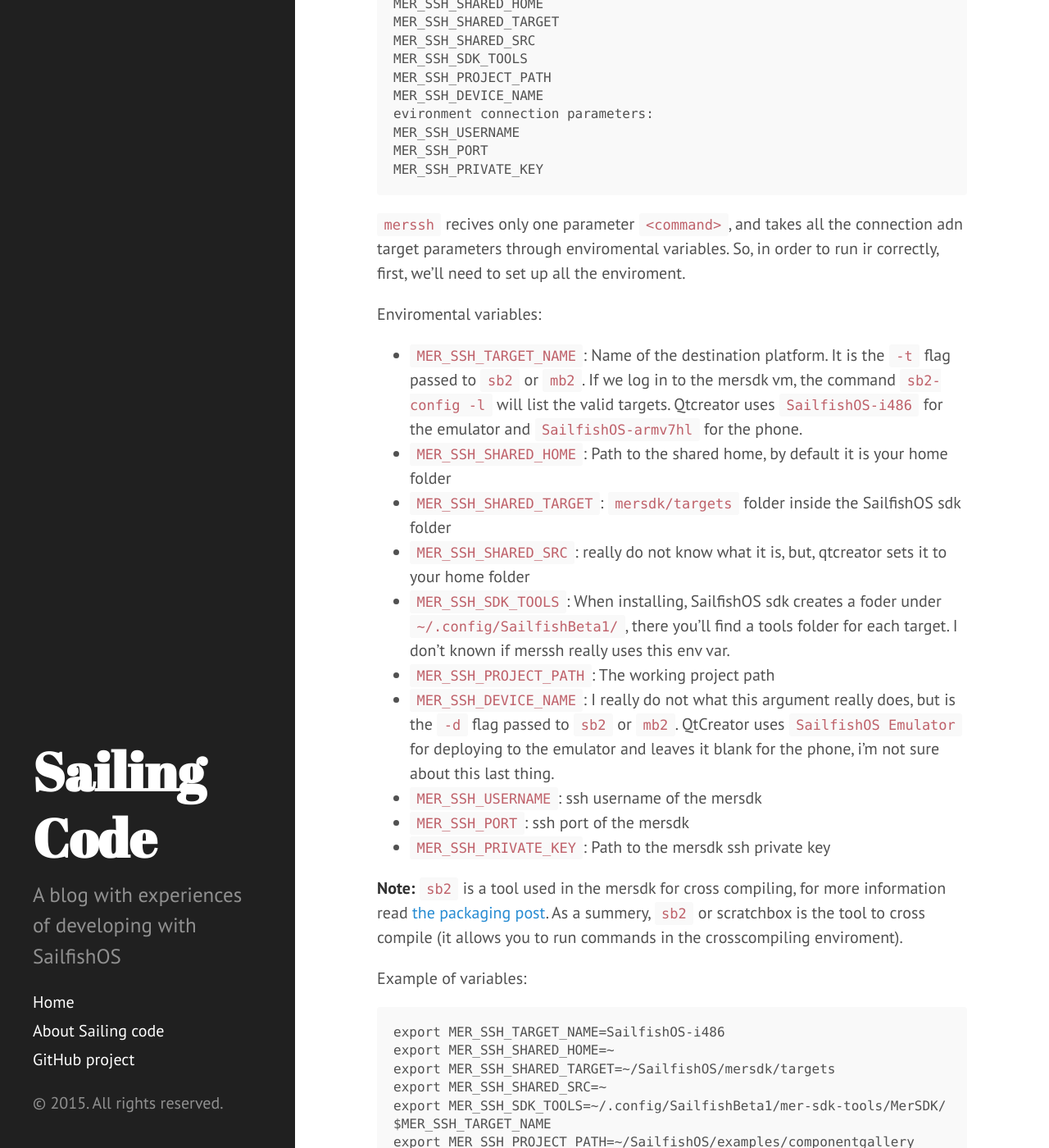
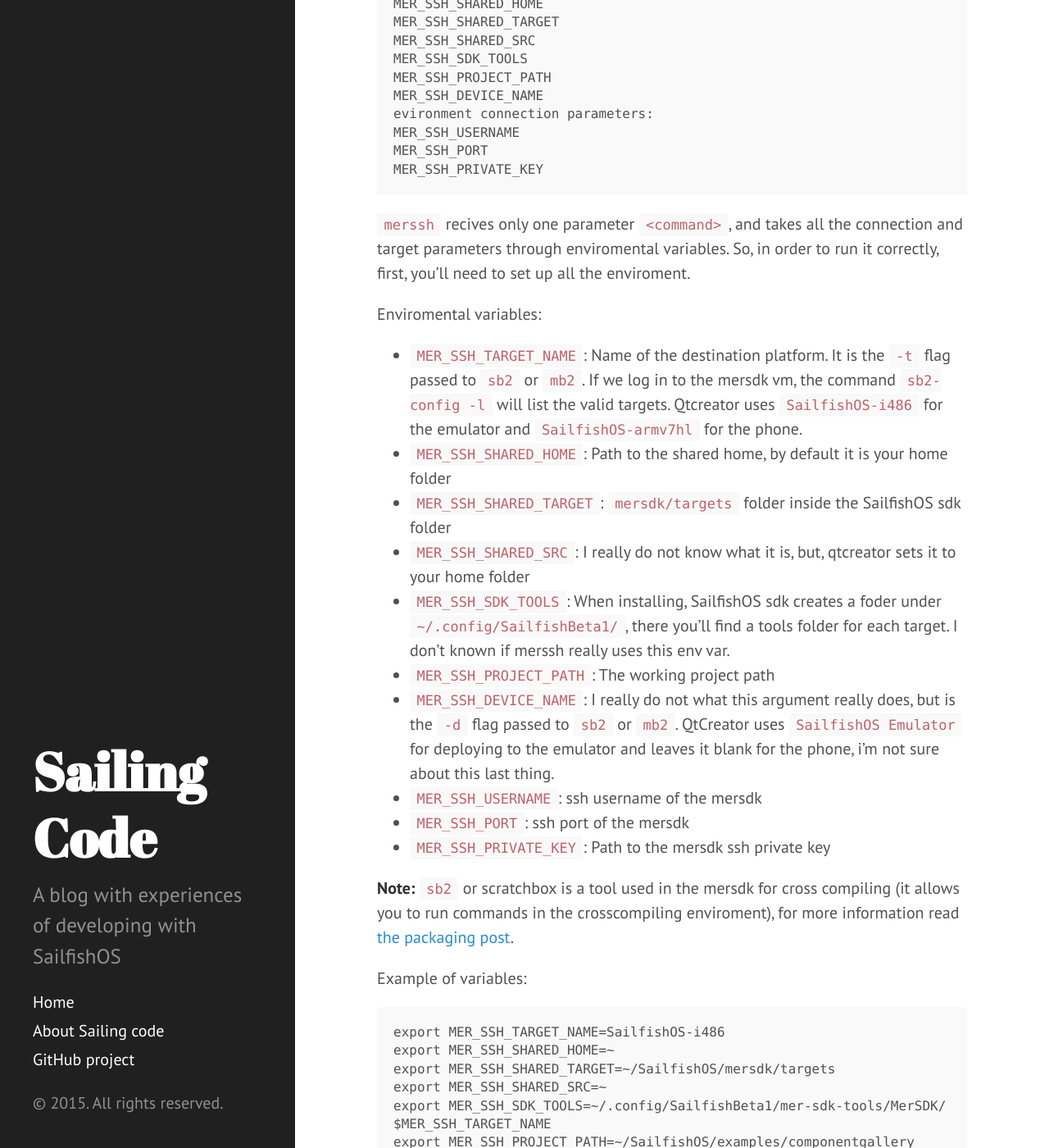
Before and after one commit to NickCis/sailing-code, a Jekyll site: the page built from _posts/2015-01-01-develop-without-qtcreator.md, in a window 1280 px wide and 1400 px high, scrolled down 3431 px. Shown: the whole window at 82% size. Built offline with Jekyll 4.4.1, drawn with Linux system fonts in a browser that asks for light colours; some of the changed text lies outside the part shown.

Commit message:
Fixing typos

```diff
--- a/_posts/2015-01-01-develop-without-qtcreator.md
+++ b/_posts/2015-01-01-develop-without-qtcreator.md
@@ -124,14 +124,14 @@ To run this tool, we need the MerSDK VM running. Remember that `merssh` only obj
     MER_SSH_PORT
     MER_SSH_PRIVATE_KEY
 
-`merssh` recives only one parameter `<command>`, and takes all the connection adn target parameters through enviromental variables. So, in order to run ir correctly, first, we'll need to set up all the enviroment.
+`merssh` recives only one parameter `<command>`, and takes all the connection and target parameters through enviromental variables. So, in order to run it correctly, first, you'll need to set up all the enviroment.
 
 Enviromental variables:
 
 * `MER_SSH_TARGET_NAME`: Name of the destination platform. It is the `-t` flag passed to `sb2` or `mb2`. If we log in to the mersdk vm, the command `sb2-config -l` will list the valid targets. Qtcreator uses `SailfishOS-i486` for the emulator and `SailfishOS-armv7hl` for the phone.
 * `MER_SSH_SHARED_HOME`: Path to the shared home, by default it is your home folder
 * `MER_SSH_SHARED_TARGET`: `mersdk/targets` folder inside the SailfishOS sdk folder
-* `MER_SSH_SHARED_SRC`: really do not know what it is, but, qtcreator sets it to your home folder
+* `MER_SSH_SHARED_SRC`: I really do not know what it is, but, qtcreator sets it to your home folder
 * `MER_SSH_SDK_TOOLS`: When installing, SailfishOS sdk creates a foder under `~/.config/SailfishBeta1/`, there you'll find a tools folder for each target. I don't known if merssh really uses this env var.
 * `MER_SSH_PROJECT_PATH`: The working project path
 * `MER_SSH_DEVICE_NAME`: I really do not what this argument really does, but is the `-d` flag passed to `sb2` or `mb2`. QtCreator uses `SailfishOS Emulator` for deploying to the emulator and leaves it blank for the phone, i'm not sure about this last thing.
@@ -139,7 +139,7 @@ Enviromental variables:
 * `MER_SSH_PORT`: ssh port of the mersdk
 * `MER_SSH_PRIVATE_KEY`: Path to the mersdk ssh private key
 
-**Note:** `sb2` is a tool used in the mersdk for cross compiling, for more information read [the packaging post]({{site.baseurl}}{% post_url 2015-01-02-packaging %}). As a summery, `sb2` or scratchbox is the tool to cross compile (it allows you to run commands in the crosscompiling enviroment).
+**Note:** `sb2` or scratchbox is a tool used in the mersdk for cross compiling (it allows you to run commands in the crosscompiling enviroment), for more information read [the packaging post]({{site.baseurl}}{% post_url 2015-01-02-packaging %}).
 
 Example of variables:
 
@@ -162,7 +162,7 @@ Possible `<command>`:
 * [`gcc`](https://github.com/sailfish-sdk/sailfish-qtcreator/blob/next/src/tools/merssh/gcccommand.cpp#L38): from what I understand of the code is doesn't work, one would suppose that it will execute `gcc` using `sb2`, but it doesn't.
 * [`rpm`](https://github.com/sailfish-sdk/sailfish-qtcreator/blob/next/src/tools/merssh/rpmcommand.cpp#L41): executes: `mb2 -p <project path> -t <target> rpm [additional parameters/flags]`. Runs the install & rpm-creation phases
 * [`generatesshkeys`](https://github.com/sailfish-sdk/sailfish-qtcreator/blob/next/src/tools/merssh/generatekeyscommand.cpp#L86): From what the name says it could be used to generate the ssh keys, but i didn't try to find out how to use it or what really does.
-* `rpmbuild`: this file `~/.config/SailfishBeta1/mer-sdk-tools/MerSDK/SailfishOS-i486/rpmbuild`, especially  if you read it's last line: `exec "/home/nickcis/SailfishOS/bin/merssh" rpmbuild ${ARGUMENTS}`, makes me believe in the existance of an `rpmbuild` command. But from [`merssh source code`](https://github.com/sailfish-sdk/sailfish-qtcreator/blob/next/src/tools/merssh/main.cpp#L91) you see that it doesn't, in addition, when you run `merssh rpmbuild` it gives you a `Command not found.` error. Although, I really do not known why this file exists, it would be nice to have it. Building the rpm for distribution involves running `mb2 build`, which is defined bassically is running the `rpmbuild` phase (I believe the name comes from there). As this command doesn't exist, in order to package the rpm for the phone you'll have to connect through ssh and execute mb2 as explained in [the packaging post]({{site.baseurl}}{% post_url 2015-01-02-packaging %}).
+* `rpmbuild`: this file `~/.config/SailfishBeta1/mer-sdk-tools/MerSDK/SailfishOS-i486/rpmbuild`, especially  if you read it's last line: `exec "/home/nickcis/SailfishOS/bin/merssh" rpmbuild ${ARGUMENTS}`, makes me believe in the existance of an `rpmbuild` command. But from [`merssh source code`](https://github.com/sailfish-sdk/sailfish-qtcreator/blob/next/src/tools/merssh/main.cpp#L91) you see that it doesn't. In addition, when you run `merssh rpmbuild` it gives you a `Command not found.` error. Although, I really do not known why this file exists, it would be nice to have it. Building the rpm for distribution involves running `mb2 build`, which runs the `rpmbuild` phase (I believe the name comes from there). As this command doesn't exist, in order to package the rpm for the phone you'll have to connect through ssh and execute mb2 as explained in [the packaging post]({{site.baseurl}}{% post_url 2015-01-02-packaging %}).
 
 
 `[additional parameters/flags]` are the additional arguments that we pass to `merssh`, this tool will pass them to the `<command>`.
@@ -249,7 +249,7 @@ This tools is a wrapper of `sb2` used by QtCreator in order to compile and build
 
 ### SDK Control center
 
-QtCreator has a SailfishOS tab in its UI that lets you access to the SDK Control center in order to configure and update it, manage targets and use the rpm validator. To access to this control center, you'll need the mersdk vm running. This vm creates a webserver on the port `8080` which serves the ui to configure to the control center. So, to use it, without running QtCreator, you simply have to open (http://localhost:8080/)[http://localhost:8080/] in any browser. I really do not know how to change that port.
+QtCreator has a SailfishOS tab in its UI that lets you access to the SDK Control center in order to configure and update it, manage targets and use the rpm validator. To access to this control center, you'll need the mersdk vm running. This vm creates a webserver on the port `8080` which serves the ui to configure to the control center. So, to use it, without running QtCreator, you simply have to open [http://localhost:8080/](http://localhost:8080/) in any browser. I really do not know how to change that port.
 
 #### Building custom app
 
```
